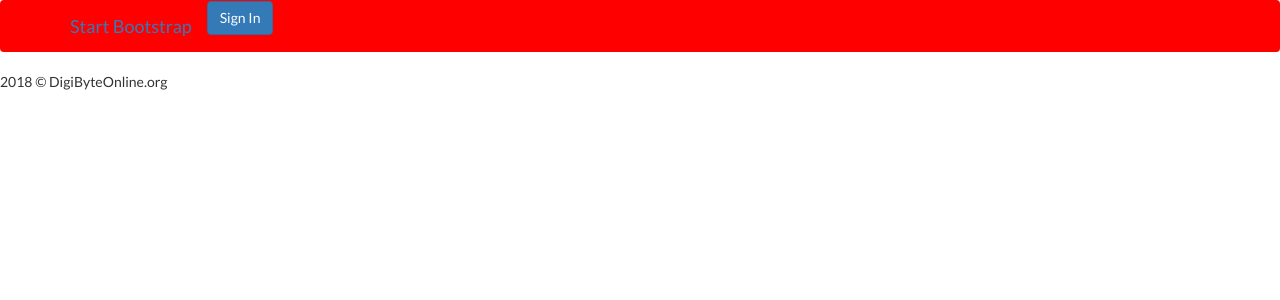
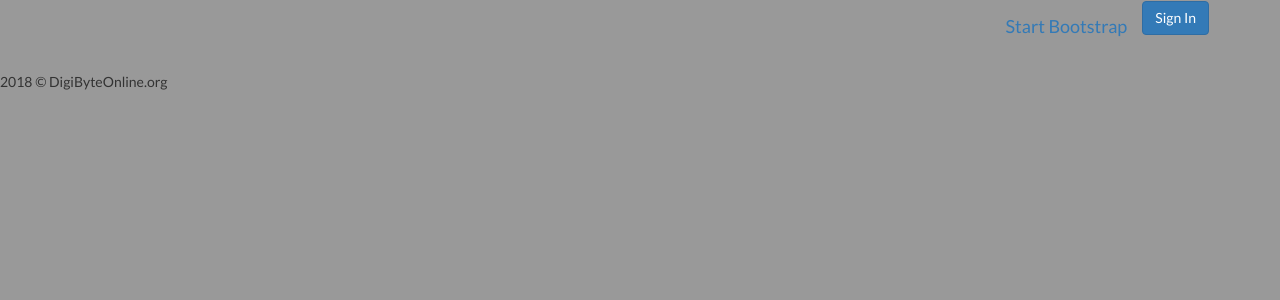
Before and after one commit to mtdlaurynas/projektas1, a PHP site: page / in a window 1280 px wide. Shown: the top 300 px of the page. Run offline with PHP 8.4, Linux system fonts and the light colour scheme.

Commit message:
stiliai, pataisymai

```diff
--- a/css/style.css
+++ b/css/style.css
@@ -1,4 +1,6 @@
 .navbar{
-	width:100%;
-	background-color: red;
+	float: right;
 }
+body {
+	background: #999;
+}
--- a/index.php
+++ b/index.php
@@ -27,8 +27,8 @@
 <body>
 
   <!-- Navigacijos meniu -->
+  <div class="container">
   <nav class="navbar">
-    <div class="container">
       <a class="navbar-brand" href="#">Start Bootstrap</a>
       <a class="btn btn-primary" href="#">Sign In</a>
     </div>
```
